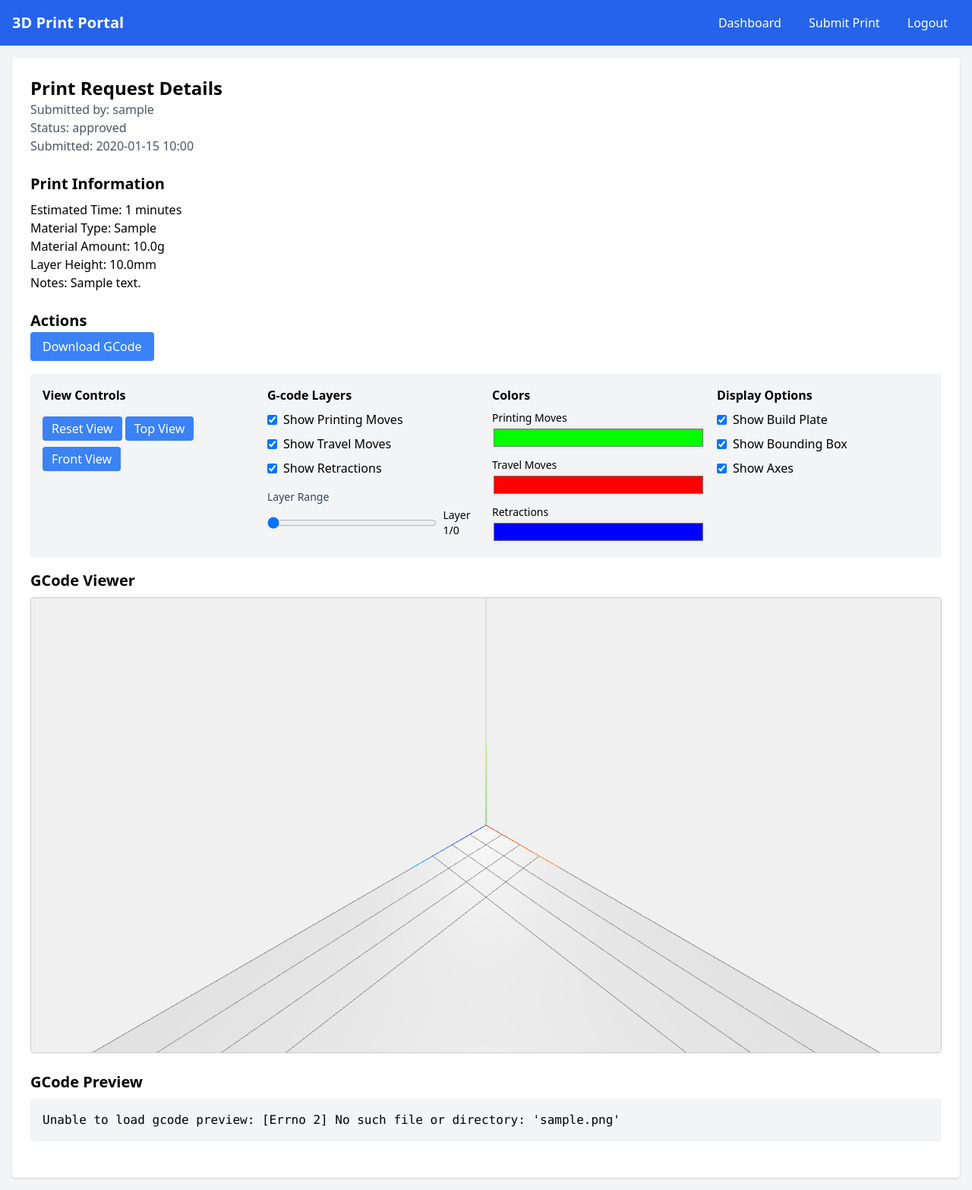
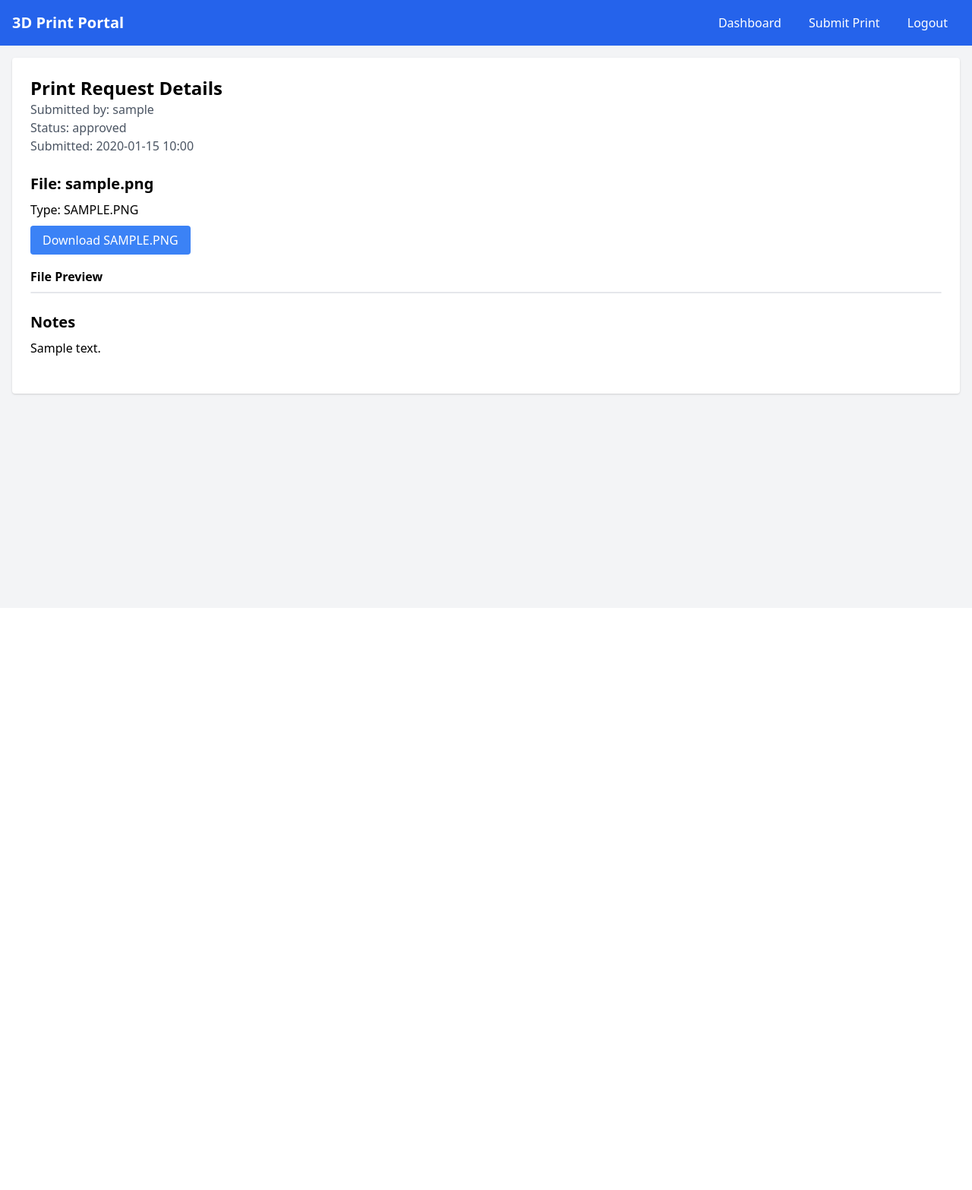
Before and after one commit to nicglazkov/bambulab-queue, a Flask app: page /request/1 in a window 1280 px wide. Shown: the whole page at 76% size. After the commit the page ends 522 px from the top, so only its background shows below. Run offline with Flask 3, Linux system fonts and the light colour scheme; a user stored in the database is signed in; tables that the repository leaves empty hold one stand-in row (values such as "Sample post").

Commit message:
working on STL support

```diff
--- a/app.py
+++ b/app.py
@@ -27,7 +27,7 @@ app = Flask(__name__)
 app.config["SECRET_KEY"] = "your-secret-key-here"  # Change this to a secure secret key
 app.config["SQLALCHEMY_DATABASE_URI"] = "sqlite:///print_requests.db"
 app.config["UPLOAD_FOLDER"] = "uploads"
-ALLOWED_EXTENSIONS = {"gcode"}
+ALLOWED_EXTENSIONS = {"stl", "gcode"}
 
 db = SQLAlchemy(app)
 login_manager = LoginManager(app)
@@ -48,18 +48,29 @@ class User(UserMixin, db.Model):
     print_requests = db.relationship("PrintRequest", backref="user", lazy=True)
 
 
-class PrintRequest(db.Model):
+class PrintFile(db.Model):
     id = db.Column(db.Integer, primary_key=True)
     filename = db.Column(db.String(120), nullable=False)
     filepath = db.Column(db.String(200), nullable=False)
+    file_type = db.Column(db.String(10), nullable=False)  # 'stl' or 'gcode'
+    timestamp = db.Column(db.DateTime, default=datetime.utcnow)
+    print_request_id = db.Column(
+        db.Integer, db.ForeignKey("print_request.id"), nullable=False
+    )
+
+
+class PrintRequest(db.Model):
+    id = db.Column(db.Integer, primary_key=True)
     status = db.Column(db.String(20), default="pending")
     timestamp = db.Column(db.DateTime, default=datetime.utcnow)
     user_id = db.Column(db.Integer, db.ForeignKey("user.id"), nullable=False)
     notes = db.Column(db.Text)
-    estimated_time = db.Column(db.Integer)
-    material_type = db.Column(db.String(50))
-    material_amount = db.Column(db.Float)
-    layer_height = db.Column(db.Float)
+    files = db.relationship("PrintFile", backref="print_request", lazy=True)
+    # Only populated for gcode files
+    estimated_time = db.Column(db.Integer, nullable=True)
+    material_type = db.Column(db.String(50), nullable=True)
+    material_amount = db.Column(db.Float, nullable=True)
+    layer_height = db.Column(db.Float, nullable=True)
 
 
 def extract_gcode_info(filepath):
@@ -260,27 +271,33 @@ def submit_print():
             filepath = os.path.join(app.config["UPLOAD_FOLDER"], filename)
             file.save(filepath)
 
-            # Extract gcode information
-            gcode_info = extract_gcode_info(filepath)
+            file_type = filename.rsplit(".", 1)[1].lower()
 
             print_request = PrintRequest(
-                filename=filename,
-                filepath=filepath,
-                user_id=current_user.id,
-                notes=request.form.get("notes", ""),
-                estimated_time=gcode_info["estimated_time"],
-                material_type=gcode_info["material_type"],
-                material_amount=gcode_info["material_amount"],
-                layer_height=gcode_info["layer_height"],
+                user_id=current_user.id, notes=request.form.get("notes", "")
             )
 
+            # Create the print file record
+            print_file = PrintFile(
+                filename=filename, filepath=filepath, file_type=file_type
+            )
+
+            # If it's a gcode file, extract additional information
+            if file_type == "gcode":
+                gcode_info = extract_gcode_info(filepath)
+                print_request.estimated_time = gcode_info["estimated_time"]
+                print_request.material_type = gcode_info["material_type"]
+                print_request.material_amount = gcode_info["material_amount"]
+                print_request.layer_height = gcode_info["layer_height"]
+
             db.session.add(print_request)
+            print_request.files.append(print_file)
             db.session.commit()
 
             flash("Print request submitted successfully")
             return redirect(url_for("dashboard"))
         else:
-            flash("Only .gcode files are allowed")
+            flash("Only .gcode and .stl files are allowed")
             return redirect(request.url)
 
     return render_template("submit.html")
@@ -312,6 +329,50 @@ def deny_print(request_id):
     db.session.commit()
     flash("Print request denied")
     return redirect(url_for("dashboard"))
+
+
+@app.route("/file/download/<int:file_id>")
+@login_required
+def download_file(file_id):
+    print_file = PrintFile.query.get_or_404(file_id)
+    print_request = print_file.print_request
+
+    if not current_user.is_admin and print_request.user_id != current_user.id:
+        flash("Unauthorized")
+        return redirect(url_for("dashboard"))
+
+    try:
+        return send_file(
+            print_file.filepath, as_attachment=True, download_name=print_file.filename
+        )
+    except Exception as e:
+        flash(f"Error downloading file: {str(e)}")
+        return redirect(url_for("view_request", request_id=print_request.id))
+
+
+@app.route("/file/content/<int:file_id>")
+@login_required
+def get_file_content(file_id):
+    print_file = PrintFile.query.get_or_404(file_id)
+    print_request = print_file.print_request
+
+    if not current_user.is_admin and print_request.user_id != current_user.id:
+        return "Unauthorized", 403
+
+    try:
+        with open(
+            print_file.filepath, "rb" if print_file.file_type == "stl" else "r"
+        ) as f:
+            content = f.read()
+            if print_file.file_type == "stl":
+                response = make_response(content)
+                response.headers["Content-Type"] = "application/octet-stream"
+            else:
+                response = make_response(content)
+                response.headers["Content-Type"] = "text/plain"
+            return response
+    except Exception as e:
+        return f"Error reading file: {str(e)}", 500
 
 
 @app.route("/gcode/download/<int:request_id>")
--- a/templates/view_request.html
+++ b/templates/view_request.html
@@ -8,77 +8,63 @@
         <p class="text-gray-600">Submitted: {{ print_request.timestamp.strftime('%Y-%m-%d %H:%M') }}</p>
     </div>
 
+    {% for file in print_request.files %}
     <div class="mb-6">
-        <h3 class="text-xl font-bold mb-2">Print Information</h3>
+        <h3 class="text-xl font-bold mb-2">File: {{ file.filename }}</h3>
+        <p>Type: {{ file.file_type.upper() }}</p>
+
+        {% if file.file_type == 'gcode' %}
+        <div class="mt-4">
+            <h4 class="font-bold">Print Information</h4>
             <p>Estimated Time: {{ print_request.estimated_time }} minutes</p>
             <p>Material Type: {{ print_request.material_type }}</p>
             <p>Material Amount: {{ print_request.material_amount }}g</p>
             <p>Layer Height: {{ print_request.layer_height }}mm</p>
-        {% if print_request.notes %}
-        <p>Notes: {{ print_request.notes }}</p>
-        {% endif %}
-    </div>
-
-    <div class="mb-6">
-        <h3 class="text-xl font-bold mb-2">Actions</h3>
-        <div class="space-x-4">
-            <a href="{{ url_for('download_gcode', request_id=print_request.id) }}"
-                class="bg-blue-500 text-white px-4 py-2 rounded hover:bg-blue-600">
-                Download GCode
-            </a>
-            {% if current_user.is_admin and print_request.status == 'pending' %}
-            <a href="{{ url_for('approve_print', request_id=print_request.id) }}"
-                class="bg-green-500 text-white px-4 py-2 rounded hover:bg-green-600">
-                Approve
-            </a>
-            <a href="{{ url_for('deny_print', request_id=print_request.id) }}"
-                class="bg-red-500 text-white px-4 py-2 rounded hover:bg-red-600">
-                Deny
-            </a>
-            {% endif %}
-        </div>
         </div>
 
         <div class="mb-4 p-4 bg-gray-100 rounded">
             <div class="grid grid-cols-1 md:grid-cols-4 gap-4">
-            <!-- View Controls (existing) -->
+                <!-- View Controls -->
                 <div>
                     <h4 class="font-bold mb-2">View Controls</h4>
                     <div class="space-y-2">
-                    <button id="resetView" class="bg-blue-500 text-white px-3 py-1 rounded hover:bg-blue-600">
+                        <button id="resetView-{{ file.id }}"
+                            class="bg-blue-500 text-white px-3 py-1 rounded hover:bg-blue-600">
                             Reset View
                         </button>
-                    <button id="topView" class="bg-blue-500 text-white px-3 py-1 rounded hover:bg-blue-600">
+                        <button id="topView-{{ file.id }}"
+                            class="bg-blue-500 text-white px-3 py-1 rounded hover:bg-blue-600">
                             Top View
                         </button>
-                    <button id="frontView" class="bg-blue-500 text-white px-3 py-1 rounded hover:bg-blue-600">
+                        <button id="frontView-{{ file.id }}"
+                            class="bg-blue-500 text-white px-3 py-1 rounded hover:bg-blue-600">
                             Front View
                         </button>
                     </div>
                 </div>
 
-            <!-- Visualization Options (new) -->
+                <!-- Visualization Options -->
                 <div>
                     <h4 class="font-bold mb-2">G-code Layers</h4>
                     <div class="space-y-2">
                         <label class="flex items-center">
-                        <input type="checkbox" id="showPrinting" checked class="mr-2">
+                            <input type="checkbox" id="showPrinting-{{ file.id }}" checked class="mr-2">
                             Show Printing Moves
                         </label>
                         <label class="flex items-center">
-                        <input type="checkbox" id="showTravel" checked class="mr-2">
+                            <input type="checkbox" id="showTravel-{{ file.id }}" checked class="mr-2">
                             Show Travel Moves
                         </label>
                         <label class="flex items-center">
-                        <input type="checkbox" id="showRetraction" checked class="mr-2">
+                            <input type="checkbox" id="showRetraction-{{ file.id }}" checked class="mr-2">
                             Show Retractions
                         </label>
                     </div>
                     <div class="mt-4">
                         <label class="block text-sm font-medium text-gray-700">Layer Range</label>
                         <div class="flex items-center space-x-2 mt-1">
-                        <input type="range" id="layerSlider" min="1" value="100" class="w-full">
-                        <span id="layerDisplay" class="text-sm">All Layers</span>
+                            <input type="range" id="layerSlider-{{ file.id }}" min="1" value="100" class="w-full">
+                            <span id="layerDisplay-{{ file.id }}" class="text-sm">All Layers</span>
                         </div>
                     </div>
                 </div>
@@ -89,57 +75,101 @@
                     <div class="space-y-2">
                         <div>
                             <label class="block text-sm">Printing Moves</label>
-                        <input type="color" id="printingColor" value="#00ff00" class="w-full h-8">
+                            <input type="color" id="printingColor-{{ file.id }}" value="#00ff00" class="w-full h-8">
                         </div>
                         <div>
                             <label class="block text-sm">Travel Moves</label>
-                        <input type="color" id="travelColor" value="#ff0000" class="w-full h-8">
+                            <input type="color" id="travelColor-{{ file.id }}" value="#ff0000" class="w-full h-8">
                         </div>
                         <div>
                             <label class="block text-sm">Retractions</label>
-                        <input type="color" id="retractionColor" value="#0000ff" class="w-full h-8">
+                            <input type="color" id="retractionColor-{{ file.id }}" value="#0000ff" class="w-full h-8">
                         </div>
                     </div>
                 </div>
 
-            <!-- Display Options (existing) -->
+                <!-- Display Options -->
                 <div>
                     <h4 class="font-bold mb-2">Display Options</h4>
                     <div class="space-y-2">
                         <label class="flex items-center">
-                        <input type="checkbox" id="showBuildPlate" checked class="mr-2">
+                            <input type="checkbox" id="showBuildPlate-{{ file.id }}" checked class="mr-2">
                             Show Build Plate
                         </label>
                         <label class="flex items-center">
-                        <input type="checkbox" id="showBoundingBox" checked class="mr-2">
+                            <input type="checkbox" id="showBoundingBox-{{ file.id }}" checked class="mr-2">
                             Show Bounding Box
                         </label>
                         <label class="flex items-center">
-                        <input type="checkbox" id="showAxes" checked class="mr-2">
+                            <input type="checkbox" id="showAxes-{{ file.id }}" checked class="mr-2">
                             Show Axes
                         </label>
                     </div>
                 </div>
             </div>
         </div>
+        {% endif %}
 
-
-    <div class="mb-6">
-        <h3 class="text-xl font-bold mb-2">GCode Viewer</h3>
-        <div id="gcode-viewer" class="w-full h-[600px] border rounded"></div>
+        <div class="mt-4">
+            <a href="{{ url_for('download_file', file_id=file.id) }}"
+                class="bg-blue-500 text-white px-4 py-2 rounded hover:bg-blue-600">
+                Download {{ file.file_type.upper() }}
+            </a>
         </div>
 
-    <!-- GCode preview as text -->
-    <div class="mb-6">
-        <h3 class="text-xl font-bold mb-2">GCode Preview</h3>
+        <div class="mt-6">
+            <h4 class="font-bold mb-2">File Preview</h4>
+            <div id="file-viewer-{{ file.id }}" class="w-full h-[600px] border rounded"></div>
+        </div>
+
+        {% if file.file_type == 'gcode' %}
+        <div class="mt-6">
+            <h4 class="font-bold mb-2">GCode Preview</h4>
             <pre class="bg-gray-100 p-4 rounded overflow-x-auto max-h-[400px]">{{ gcode_preview }}</pre>
         </div>
+        {% endif %}
+    </div>
+    {% endfor %}
+
+    {% if print_request.notes %}
+    <div class="mb-6">
+        <h3 class="text-xl font-bold mb-2">Notes</h3>
+        <p>{{ print_request.notes }}</p>
+    </div>
+    {% endif %}
+
+    {% if current_user.is_admin and print_request.status == 'pending' %}
+    <div class="mb-6">
+        <h3 class="text-xl font-bold mb-2">Admin Actions</h3>
+        <div class="space-x-4">
+            <a href="{{ url_for('approve_print', request_id=print_request.id) }}"
+                class="bg-green-500 text-white px-4 py-2 rounded hover:bg-green-600">
+                Approve
+            </a>
+            <a href="{{ url_for('deny_print', request_id=print_request.id) }}"
+                class="bg-red-500 text-white px-4 py-2 rounded hover:bg-red-600">
+                Deny
+            </a>
+        </div>
+    </div>
+    {% endif %}
 </div>
 
-<!-- Include Three.js -->
+<!-- Three.js and required loaders -->
 <script src="https://cdnjs.cloudflare.com/ajax/libs/three.js/r128/three.min.js"></script>
-<!-- Include OrbitControls -->
 <script src="https://cdn.jsdelivr.net/npm/three@0.128.0/examples/js/controls/OrbitControls.js"></script>
+<script src="https://cdn.jsdelivr.net/npm/three@0.128.0/examples/js/loaders/STLLoader.js"></script>
+
+<style>
+    .file-viewer {
+        position: relative;
+        width: 100%;
+        height: 600px;
+        border: 1px solid #ccc;
+        border-radius: 4px;
+        overflow: hidden;
+    }
+</style>
 
 <style>
     #gcode-viewer {
@@ -153,8 +183,99 @@
 </style>
 
 <script>
-    class GCodeViewer {
+    class BaseViewer {
         constructor(containerId) {
+            this.container = document.getElementById(containerId);
+            this.scene = new THREE.Scene();
+            this.camera = new THREE.PerspectiveCamera(75, this.container.clientWidth / this.container.clientHeight, 0.1, 1000);
+            this.renderer = new THREE.WebGLRenderer({
+                antialias: true,
+                alpha: true
+            });
+            this.renderer.setSize(this.container.clientWidth, this.container.clientHeight);
+            this.renderer.setClearColor(0xf0f0f0);
+            this.container.appendChild(this.renderer.domElement);
+
+            this.controls = new THREE.OrbitControls(this.camera, this.renderer.domElement);
+            this.setupBasicScene();
+            this.animate();
+        }
+
+        setupBasicScene() {
+            // Ambient light
+            const ambientLight = new THREE.AmbientLight(0xffffff, 0.6);
+            this.scene.add(ambientLight);
+
+            // Directional lights
+            const mainLight = new THREE.DirectionalLight(0xffffff, 0.8);
+            mainLight.position.set(1, 2, 1);
+            this.scene.add(mainLight);
+
+            const fillLight = new THREE.DirectionalLight(0xffffff, 0.3);
+            fillLight.position.set(-1, 1, -1);
+            this.scene.add(fillLight);
+
+            this.camera.position.set(100, 100, 100);
+            this.camera.lookAt(0, 0, 0);
+        }
+
+        animate() {
+            requestAnimationFrame(() => this.animate());
+            this.controls.update();
+            this.renderer.render(this.scene, this.camera);
+        }
+
+        fitCameraToObject(object, offset = 1.5) {
+            const boundingBox = new THREE.Box3();
+            boundingBox.setFromObject(object);
+
+            const center = boundingBox.getCenter(new THREE.Vector3());
+            const size = boundingBox.getSize(new THREE.Vector3());
+
+            const maxDim = Math.max(size.x, size.y, size.z);
+            const fov = this.camera.fov * (Math.PI / 180);
+            let cameraZ = Math.abs(maxDim / 2 / Math.tan(fov / 2)) * offset;
+
+            this.camera.position.z = cameraZ;
+            this.camera.lookAt(center);
+
+            this.controls.target.copy(center);
+            this.controls.update();
+        }
+    }
+
+    // STL viewer class
+    class STLViewer extends BaseViewer {
+        constructor(containerId) {
+            super(containerId);
+        }
+
+        loadSTL(content) {
+            const loader = new THREE.STLLoader();
+            const geometry = loader.parse(content);
+            const material = new THREE.MeshPhongMaterial({
+                color: 0x00ff00,
+                specular: 0x111111,
+                shininess: 200
+            });
+            const mesh = new THREE.Mesh(geometry, material);
+
+            // Center the model
+            geometry.computeBoundingBox();
+            const center = geometry.boundingBox.getCenter(new THREE.Vector3());
+            mesh.position.sub(center);
+
+            this.scene.add(mesh);
+            this.fitCameraToObject(mesh);
+        }
+    }
+
+
+
+    class GCodeViewer extends BaseViewer {
+        constructor(containerId, fileId) {
+            super(containerId);
+            this.fileId = fileId
             // Initialize basic Three.js setup
             this.container = document.getElementById(containerId);
             this.scene = new THREE.Scene();
@@ -224,23 +345,23 @@
 
         setupEventListeners() {
             // View controls
-            const resetViewBtn = document.getElementById('resetView');
+            const resetViewBtn = document.getElementById(`resetView-${this.fileId}`);
             if (resetViewBtn) {
                 resetViewBtn.addEventListener('click', () => this.resetView());
             }
 
-            const topViewBtn = document.getElementById('topView');
+            const topViewBtn = document.getElementById(`topView-${this.fileId}`);
             if (topViewBtn) {
                 topViewBtn.addEventListener('click', () => this.setView('top'));
             }
 
-            const frontViewBtn = document.getElementById('frontView');
+            const frontViewBtn = document.getElementById(`frontView-${this.fileId}`);
             if (frontViewBtn) {
                 frontViewBtn.addEventListener('click', () => this.setView('front'));
             }
 
             // Display options
-            const showBuildPlate = document.getElementById('showBuildPlate');
+            const showBuildPlate = document.getElementById(`showBuildPlate-${this.fileId}`);
             if (showBuildPlate) {
                 showBuildPlate.addEventListener('change', (e) => {
                     if (this.buildPlate) this.buildPlate.visible = e.target.checked;
@@ -665,21 +786,24 @@
         }
 
         updateLayerSlider() {
-            const slider = document.getElementById('layerSlider');
+            const slider = document.getElementById(`layerSlider-${this.fileId}`);
+            const display = document.getElementById(`layerDisplay-${this.fileId}`);
+            if (slider && display) {
                 slider.max = this.maxLayer;
-            document.getElementById('layerDisplay').textContent = `Layer ${slider.value}/${this.maxLayer}`;
+                display.textContent = `Layer ${slider.value}/${this.maxLayer}`;
+            }
         }
 
         updateVisibility() {
-            const showPrinting = document.getElementById('showPrinting')?.checked ?? true;
-            const showTravel = document.getElementById('showTravel')?.checked ?? true;
-            const showRetraction = document.getElementById('showRetraction')?.checked ?? true;
-            const currentLayer = parseInt(document.getElementById('layerSlider')?.value ?? this.maxLayer);
+            const showPrinting = document.getElementById(`showPrinting-${this.fileId}`)?.checked ?? true;
+            const showTravel = document.getElementById(`showTravel-${this.fileId}`)?.checked ?? true;
+            const showRetraction = document.getElementById(`showRetraction-${this.fileId}`)?.checked ?? true;
+            const currentLayer = parseInt(document.getElementById(`layerSlider-${this.fileId}`)?.value ?? this.maxLayer);
 
             // Get colors
-            const printingColor = new THREE.Color(document.getElementById('printingColor')?.value ?? '#00ff00');
-            const travelColor = new THREE.Color(document.getElementById('travelColor')?.value ?? '#ff0000');
-            const retractionColor = new THREE.Color(document.getElementById('retractionColor')?.value ?? '#0000ff');
+            const printingColor = new THREE.Color(document.getElementById(`printingColor-${this.fileId}`)?.value ?? '#00ff00');
+            const travelColor = new THREE.Color(document.getElementById(`travelColor-${this.fileId}`)?.value ?? '#ff0000');
+            const retractionColor = new THREE.Color(document.getElementById(`retractionColor-${this.fileId}`)?.value ?? '#0000ff');
 
             this.printingMoves.visible = showPrinting;
             this.travelMoves.visible = showTravel;
@@ -781,15 +905,38 @@
 
 
     document.addEventListener('DOMContentLoaded', function () {
-        const viewer = new GCodeViewer('gcode-viewer');
+        // Create an array of file data first
+        const files = [
+            {% for file in print_request.files %}
+            {
+            containerId: "file-viewer-{{ file.id }}",
+            fileType: "{{ file.file_type }}",
+            fileId: {{ file.id }},
+        contentUrl: "{{ url_for('get_file_content', file_id=file.id) }}"
+            }{% if not loop.last %}, {% endif %}
+    {% endfor %}
+    ];
 
-        // Update the fetch URL to use the correct route
-        fetch("{{ url_for('get_gcode', request_id=print_request.id) }}")
+    // Initialize viewers for each file
+    files.forEach(function (file) {
+        let viewer;
+        if (file.fileType === 'stl') {
+            viewer = new STLViewer(file.containerId);
+        } else {
+            viewer = new GCodeViewer(file.containerId, file.fileId);
+        }
+
+        fetch(file.contentUrl)
             .then(response => response.text())
-            .then(gcode => {
-                viewer.loadGCode(gcode);
+            .then(content => {
+                if (file.fileType === 'stl') {
+                    viewer.loadSTL(content);
+                } else {
+                    viewer.loadGCode(content);
+                }
             })
-            .catch(error => console.error('Error loading GCode:', error));
+            .catch(error => console.error('Error loading file:', error));
+    });
 });
 </script>
 {% endblock %}
```
Lines whose indentation alone changed are shown as unchanged.
